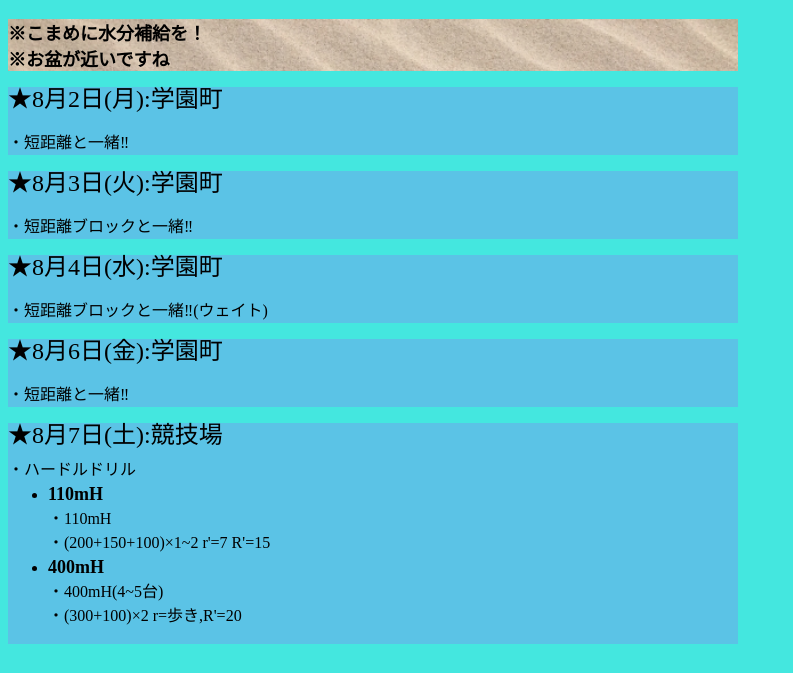
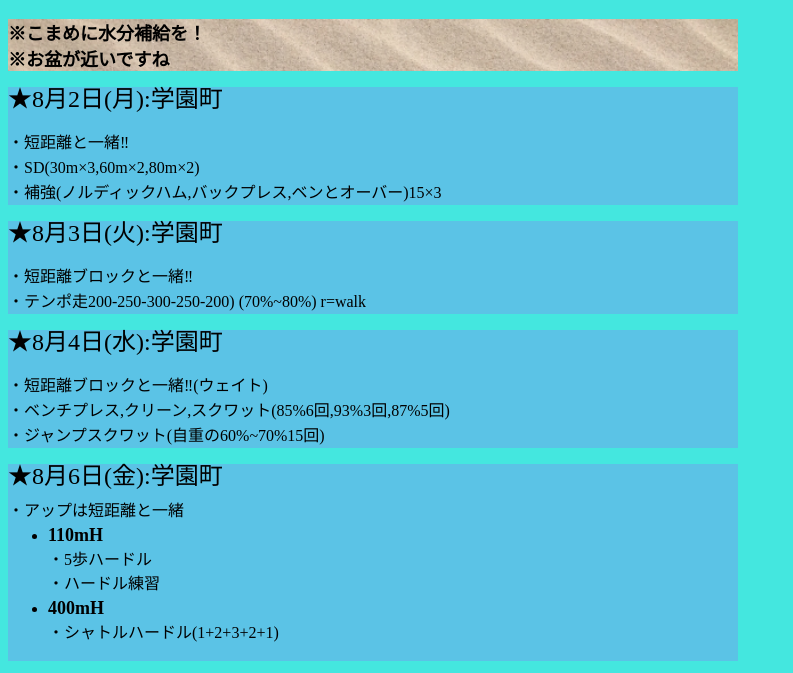
Before and after one commit to hirosaki0528/menu0802, a plain HTML site: page index.html in a window 1280 px wide. Shown: the part 112-785 px from the top of the page, without its empty margins (0-793 px from the left). Drawn offline with Linux system fonts and the light colour scheme.

Commit message:
Update index.html

```diff
--- a/index.html
+++ b/index.html
@@ -23,31 +23,48 @@
  <div class="day">
    <div class="daily">
      <p><font size="5">★8月2日(月):学園町</font></p>
-       ・短距離と一緒‼
+       ・短距離と一緒‼<br>
+       ・SD(30m×3,60m×2,80m×2)<br>
+       ・補強(ノルディックハム,バックプレス,ベンとオーバー)15×3
    </div>
    <div class="daily">
      <p><font size="5">★8月3日(火):学園町</font></p>
-     ・短距離ブロックと一緒‼
+     ・短距離ブロックと一緒‼<br>
+     ・テンポ走200-250-300-250-200)  (70%~80%) r=walk
    </div>
    <div class="daily">
      <p><font size="5">★8月4日(水):学園町</font></p>
-     ・短距離ブロックと一緒‼(ウェイト)
+     ・短距離ブロックと一緒‼(ウェイト)<br>
+     ・ベンチプレス,クリーン,スクワット(85%6回,93%3回,87%5回)<br>
+     ・ジャンプスクワット(自重の60%~70%15回)
    </div>
    <div class="daily">
      <p><font size="5">★8月6日(金):学園町</font></p>
-     ・短距離と一緒‼
+     <div class="menu">
+         <p>・アップは短距離と一緒<p>
+         <ul>
+           <li type="disc"><font size="4"><b>110mH</b></font></li>
+            <p>・5歩ハードル</p>
+            <p>・ハードル練習</p>
+
+           <li type="disc"><font size="4"><b>400mH</b></font></li>
+            <p>・シャトルハードル(1+2+3+2+1)</p>
+            <br>
+         </ul>
+       </div>
    </div>
     <div class="daily">
        <p><font size="5">★8月7日(土):競技場</font></p>
        <div class="menu">
-         <p>・ハードルドリル<p>
+         <p>・アップは短距離と一緒<p>
          <ul>
            <li type="disc"><font size="4"><b>110mH</b></font></li>
-            <p>・110mH</p>
-            <p>・(200+150+100)×1~2 r'=7 R'=15</p>
+            <p>・110mHの練習</p>
+            <p>・100m×３本(レストは適度に)</p>
+
            <li type="disc"><font size="4"><b>400mH</b></font></li>
             <p>・400mH(4~5台)</p>
-            <p>・(300+100)×2 r=歩き,R'=20</p><br>
+            <p>・300m</p><br>
          </ul>
        </div>
      </div>
```
